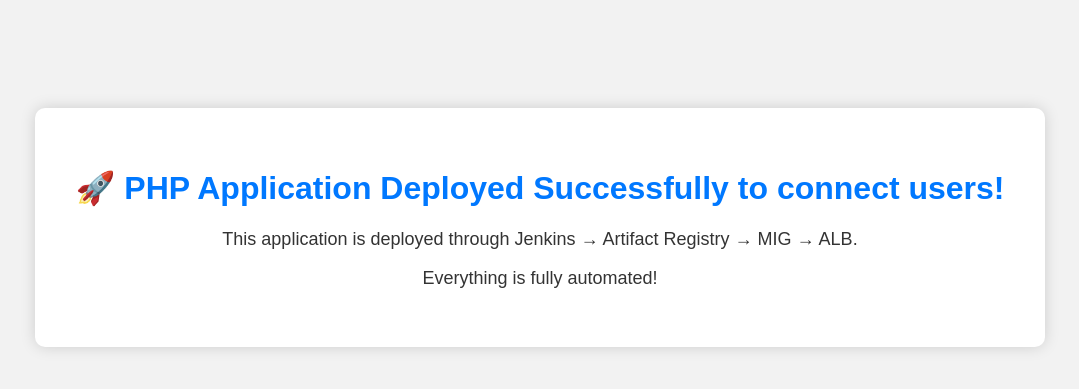
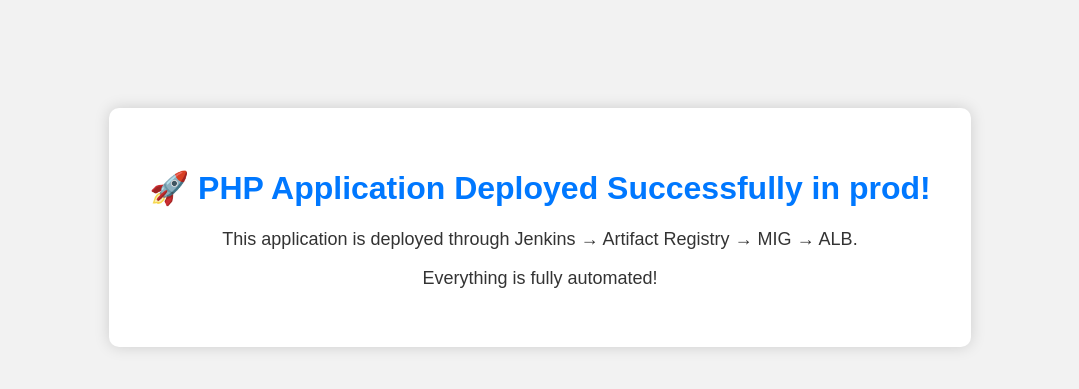
Before and after one commit to raghu-kadali/php-app, a PHP site: page / in a window 1280 px wide. Shown: the top 389 px of the page, without its empty margins (100-1179 px from the left). Run offline with PHP 8.4, Linux system fonts and the light colour scheme.

Commit message:
Update deployment succezss message in index.php

```diff
--- a/project/application/index.php
+++ b/project/application/index.php
@@ -9,7 +9,7 @@ echo "<title>PHP Automated Deployment</title>";
 echo "</head>";
 echo "<body>";
 echo "<div class='container'>";
-echo "<h1>🚀 PHP Application Deployed Successfully to connect users!</h1>";
+echo "<h1>🚀 PHP Application Deployed Successfully in prod!</h1>";
 echo "<p>This application is deployed through Jenkins → Artifact Registry → MIG → ALB.</p>";
 echo "<p>Everything is fully automated!</p>";
 echo "</div>";
```
